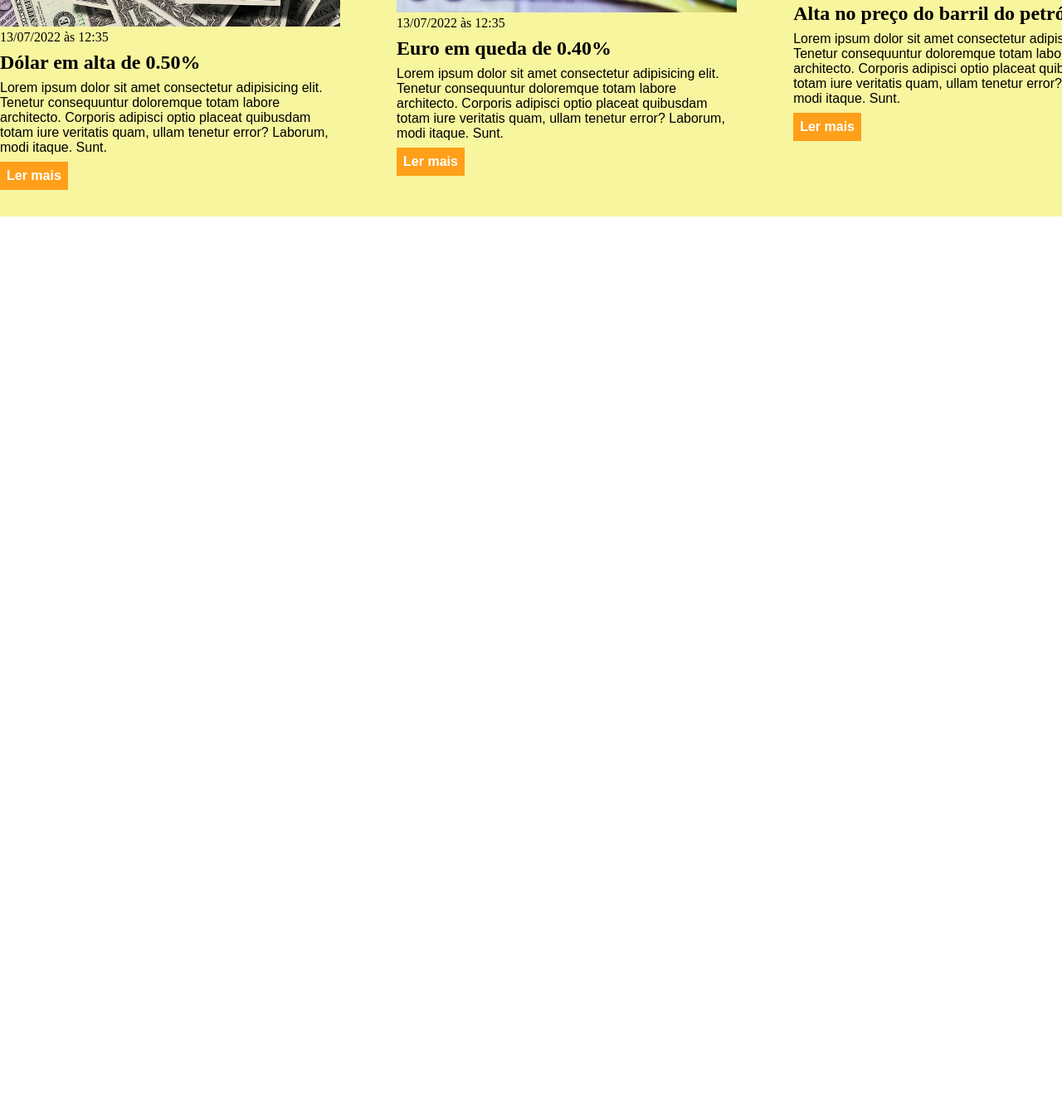
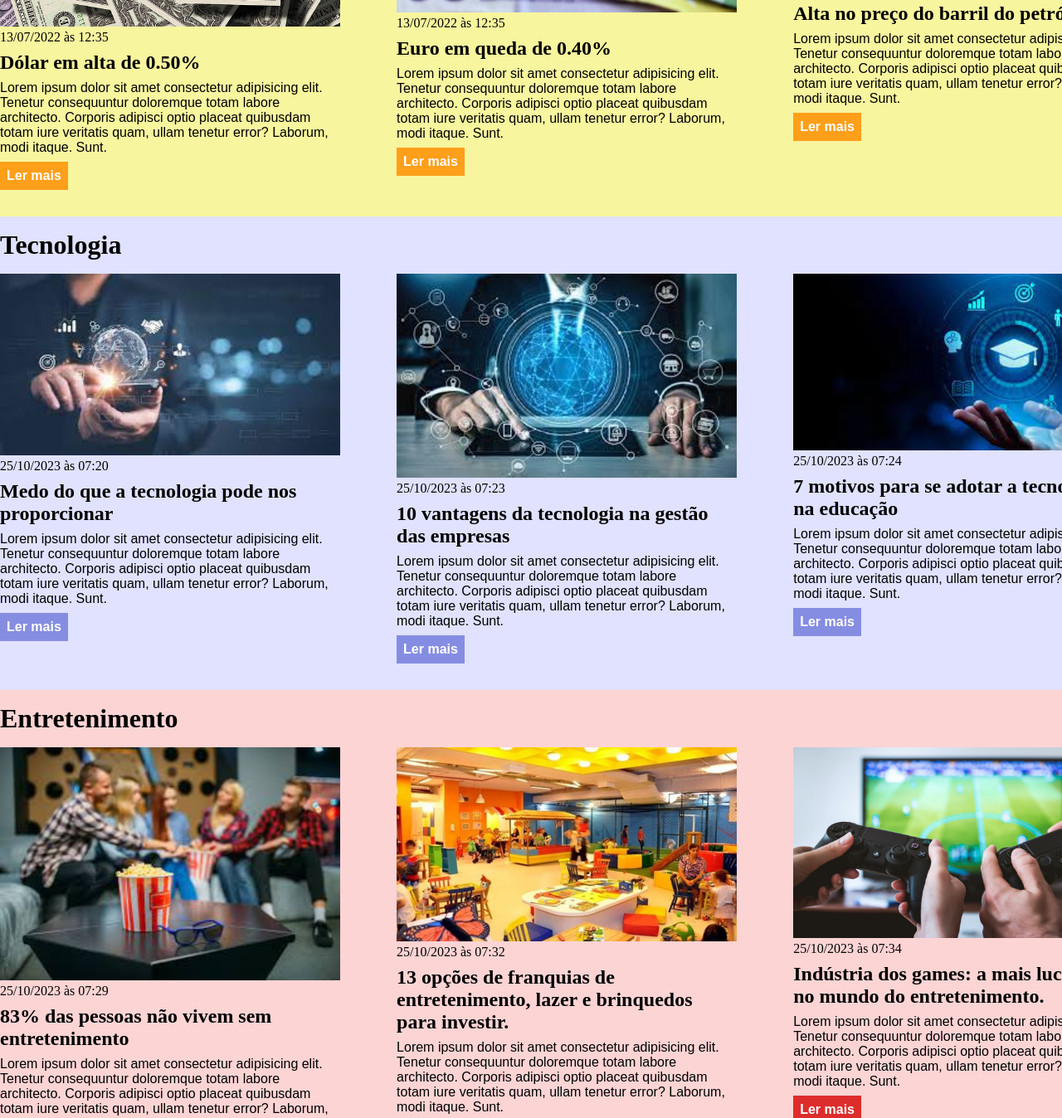
Before and after one commit to GTM35/blog-ebac, a plain HTML site: page index.html in a window 1280 px wide. Shown: the part 1452-2800 px from the top of the page at 83% size. Before the commit the page ends 1713 px from the top, so only its background shows below. Drawn offline with Linux system fonts and the light colour scheme.

Commit message:
feat: adicionando novas sessões

```diff
--- a/index.html
+++ b/index.html
@@ -17,8 +17,18 @@
               <a href="#sports" title="Ir para a seção de esportes">Esportes</a>
             </li>
             <li>
-              <a href="#economy" title="Ir para a seção de notícias"
+              <a href="#economy" title="Ir para a seção de economia"
                 >Economia</a
+              >
+            </li>
+            <li>
+              <a href="#technology" title="Ir para a seção de Tecnologia"
+                >Tecnologia</a
+              >
+            </li>
+            <li>
+              <a href="#entertainment" title="Ir para a seção de Entretenimento"
+                >Entretenimento</a
               >
             </li>
           </ul>
@@ -163,5 +173,119 @@
         </div>
       </div>
     </section>
+
+    <section id="technology">
+      <div class="container">
+        <h2>Tecnologia</h2>
+        <div class="articles">
+          <article>
+            <img src="./imagens/tecnologia1.jpg" alt="Celular tecnologico" />
+            <header>
+              <time>25/10/2023 às 07:20</time>
+            </header>
+            <h3>Medo do que a tecnologia pode nos proporcionar</h3>
+            <p>
+              Lorem ipsum dolor sit amet consectetur adipisicing elit. Tenetur
+              consequuntur doloremque totam labore architecto. Corporis adipisci
+              optio placeat quibusdam totam iure veritatis quam, ullam tenetur
+              error? Laborum, modi itaque. Sunt.
+            </p>
+            <a href="#" title="Leia a notícia completa">Ler mais</a>
+          </article>
+          <article>
+            <img
+              src="./imagens/tecnologia2.jpg"
+              alt="Vantagens da tecnologia"
+            />
+            <header>
+              <time>25/10/2023 às 07:23</time>
+            </header>
+            <h3>10 vantagens da tecnologia na gestão das empresas</h3>
+            <p>
+              Lorem ipsum dolor sit amet consectetur adipisicing elit. Tenetur
+              consequuntur doloremque totam labore architecto. Corporis adipisci
+              optio placeat quibusdam totam iure veritatis quam, ullam tenetur
+              error? Laborum, modi itaque. Sunt.
+            </p>
+            <a href="#" title="Leia a notícia completa">Ler mais</a>
+          </article>
+          <article>
+            <img src="./imagens/tecnologia3.jpg" alt="tecnologia na educação" />
+            <header>
+              <time>25/10/2023 às 07:24</time>
+            </header>
+            <h3>7 motivos para se adotar a tecnologia na educação</h3>
+            <p>
+              Lorem ipsum dolor sit amet consectetur adipisicing elit. Tenetur
+              consequuntur doloremque totam labore architecto. Corporis adipisci
+              optio placeat quibusdam totam iure veritatis quam, ullam tenetur
+              error? Laborum, modi itaque. Sunt.
+            </p>
+            <a href="#" title="Leia a notícia completa">Ler mais</a>
+          </article>
+        </div>
+      </div>
+    </section>
+
+    <section id="entertainment">
+      <div class="container">
+        <h2>Entretenimento</h2>
+        <div class="articles">
+          <article>
+            <img
+              src="./imagens/entretenimento1.jpg"
+              alt="amigos comendo pipoca"
+            />
+            <header>
+              <time>25/10/2023 às 07:29</time>
+            </header>
+            <h3>83% das pessoas não vivem sem entretenimento</h3>
+            <p>
+              Lorem ipsum dolor sit amet consectetur adipisicing elit. Tenetur
+              consequuntur doloremque totam labore architecto. Corporis adipisci
+              optio placeat quibusdam totam iure veritatis quam, ullam tenetur
+              error? Laborum, modi itaque. Sunt.
+            </p>
+            <a href="#" title="Leia a notícia completa">Ler mais</a>
+          </article>
+          <article>
+            <img
+              src="./imagens/entretenimento2.jpg"
+              alt="franquias de entretenimento"
+            />
+            <header>
+              <time>25/10/2023 às 07:32</time>
+            </header>
+            <h3>
+              13 opções de franquias de entretenimento, lazer e brinquedos para
+              investir.
+            </h3>
+            <p>
+              Lorem ipsum dolor sit amet consectetur adipisicing elit. Tenetur
+              consequuntur doloremque totam labore architecto. Corporis adipisci
+              optio placeat quibusdam totam iure veritatis quam, ullam tenetur
+              error? Laborum, modi itaque. Sunt.
+            </p>
+            <a href="#" title="Leia a notícia completa">Ler mais</a>
+          </article>
+          <article>
+            <img src="./imagens/entretenimento3.jpg" alt="video game" />
+            <header>
+              <time>25/10/2023 às 07:34</time>
+            </header>
+            <h3>
+              Indústria dos games: a mais lucrativa no mundo do entretenimento.
+            </h3>
+            <p>
+              Lorem ipsum dolor sit amet consectetur adipisicing elit. Tenetur
+              consequuntur doloremque totam labore architecto. Corporis adipisci
+              optio placeat quibusdam totam iure veritatis quam, ullam tenetur
+              error? Laborum, modi itaque. Sunt.
+            </p>
+            <a href="#" title="Leia a notícia completa">Ler mais</a>
+          </article>
+        </div>
+      </div>
+    </section>
   </body>
 </html>
--- a/main.css
+++ b/main.css
@@ -100,3 +100,19 @@ section h2,
 #economy .articles article a {
   background-color: #ff9f1a;
 }
+
+#technology {
+  background-color: #e0e2ff;
+}
+
+#technology .articles article a {
+  background-color: #858de2;
+}
+
+#entertainment {
+  background-color: #fcd4d4;
+}
+
+#entertainment .articles article a {
+  background-color: #dd2c2c;
+}
```
